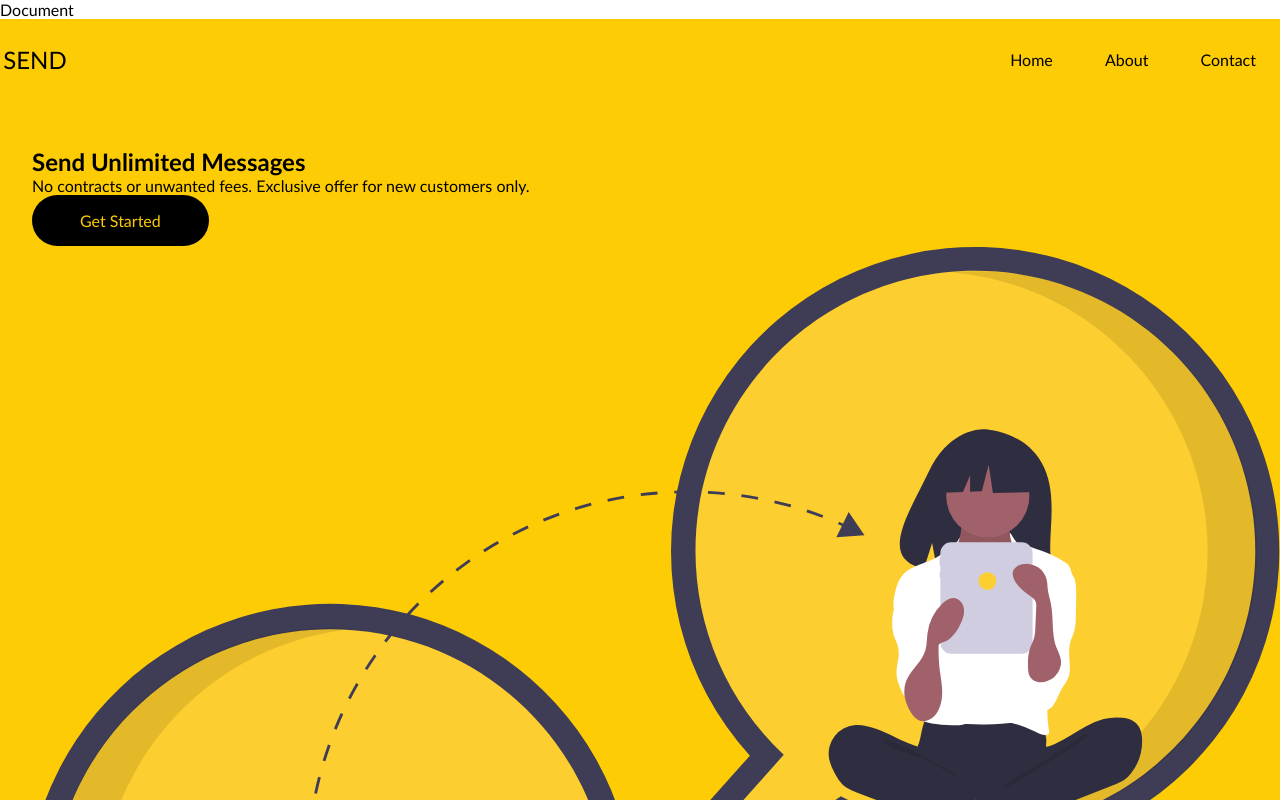
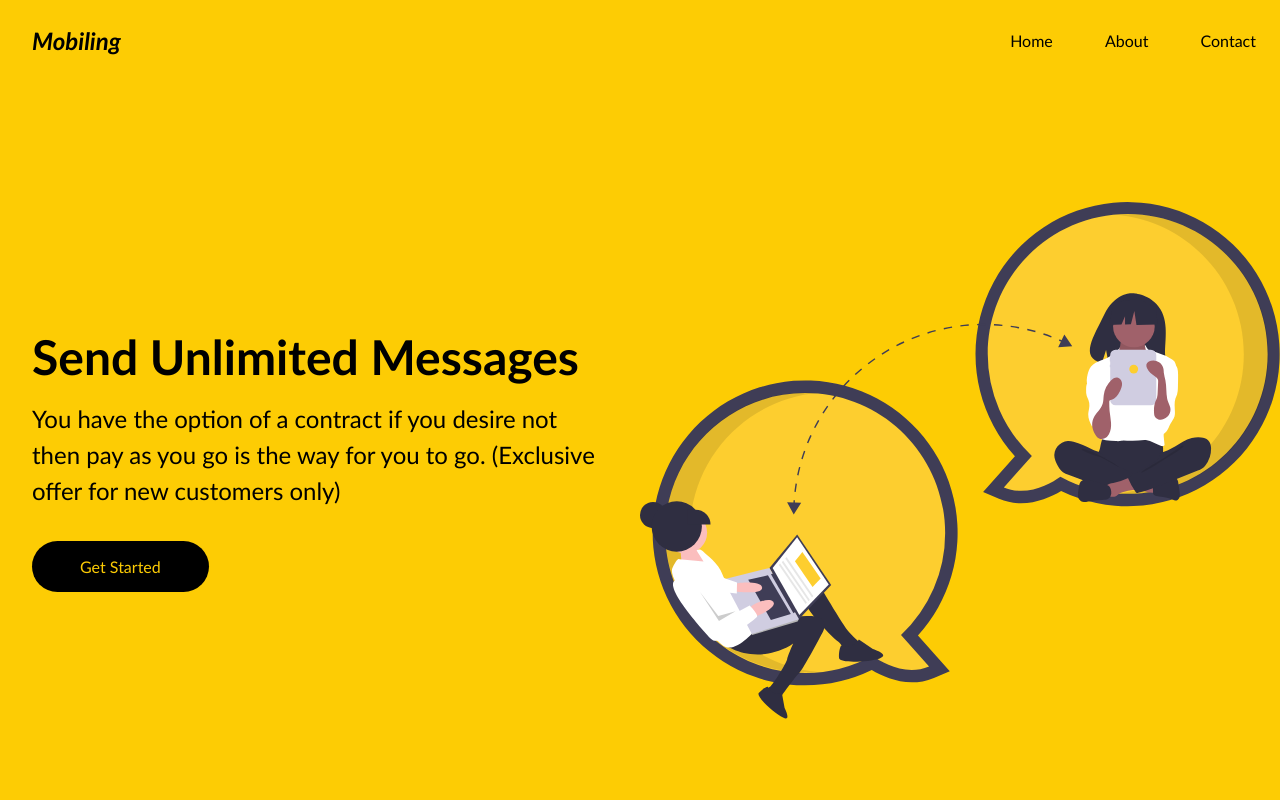
Before and after one commit to Godsxnt/-HTML-CSS-Projects, a plain HTML site: page index.html in a window 1280 px wide. Shown: the top 800 px of the page. Drawn offline with Linux system fonts and the light colour scheme.

Commit message:
Added a few changes

```diff
--- a/index.html
+++ b/index.html
@@ -3,12 +3,12 @@
 <head>
     <meta charset="utf-8">
     <meta name="viewpoint" content="width=device-width, initial-scale=1.0"
-    <title>Document</title>
+    <title></title>
     <link rel="stylesheet" href="style.css">
 </head>
 <body>
     <nav>
-        <div class="logo">SEND</div>
+        <div class="logo">Mobiling</div>
         <div class="nav-items">
             <a href="/">Home</a>
             <a href="/">About</a>
@@ -19,12 +19,14 @@
     <div class="hero-container">
     <div class="column-left">
         <h1>Send Unlimited Messages</h1>
-        <p>No contracts or unwanted fees. Exclusive offer for new customers only.</p>
+        <p>You have the option of a contract if you desire not then pay as you go is the way for you to go.
+        (Exclusive offer for new customers only)
+        </p>
         <button> Get Started </button>
+
     </div>
     <div class="colum-right">
-    <img src="./image-1.svg" alt="illustration
-    "
+    <img src="./image-1.svg" alt="illustration"
     class="hero-image"/>
 </div>
 </div>
--- a/style.css
+++ b/style.css
@@ -2,7 +2,8 @@
     box-sizing: border-box;
     margin: 0;
     padding: 0;
-    font-family: 'Trebuchet MS', 'Lucida Sans Unicode', 'Lucida Grande', 'Lucida Sans', Arial, sans-serif;
+    font-family: 'Trebuchet MS', 'Lucida Sans Unicode', 'Lucida Grande',
+      'Lucida Sans', Arial, sans-serif;
   }
 
   nav {
@@ -17,9 +18,9 @@ nav {
   .logo {
     color: #000;
     font-size: 1.5rem;
-    font-style: bold;
-    font-weight: italic;
-    padding: 0.2rem;
+    font-weight: bold;
+    font-style: italic;
+    padding: 0 2rem;
   }
 
   nav a {
@@ -29,7 +30,7 @@ nav a {
   }
 
   nav a:hover {
-    color: #fff
+    color: #fff;
   }
 
   .hero {
@@ -38,7 +39,7 @@ nav a:hover {
 
   .hero-container {
     display: grid;
-    grid=template-columns: 1fr 1fr;
+    grid-template-columns: 1fr 1fr;
     height: 95vh;
     padding: 3rem calc((100vw - 1300px) / 2);
   }
@@ -46,18 +47,18 @@ nav a:hover {
   .column-left {
     display: flex;
     flex-direction: column;
-    justity-content: center;
+    justify-content: center;
     align-items: flex-start;
     color: #000;
     padding: 0rem 2rem;
   }
 
-.colum-left h1 {
+  .column-left h1 {
     margin-bottom: 1rem;
     font-size: 3rem;
   }
 
-.colum-left p {
+  .column-left p {
     margin-bottom: 2rem;
     font-size: 1.5rem;
     line-height: 1.5;
@@ -78,11 +79,11 @@ nav a:hover {
     color: #000;
   }
 
- .colum-right {
+  .column-right {
     display: flex;
     justify-content: center;
     align-items: center;
-    padding: 0rem;
+    padding: 0rem 2rem;
   }
 
   .hero-image {
```
Lines whose indentation alone changed are shown as unchanged.
